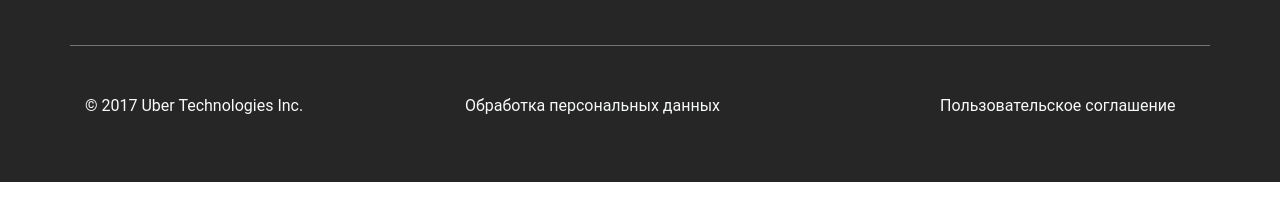
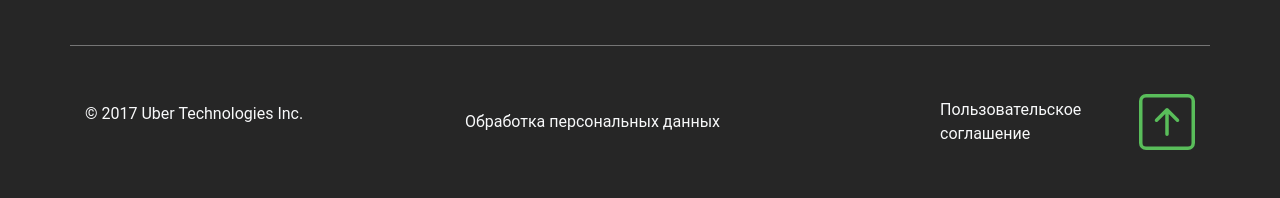
Before and after one commit to tolebijaksybai/UberEate_project, a plain HTML site: page index.html in a window 1280 px wide. Shown: the part 2073-2271 px from the top of the page. Drawn offline with nearby package versions, Linux system fonts and the light colour scheme.

Commit message:
Add arrowUp

```diff
--- a/css/style.css
+++ b/css/style.css
@@ -28,3 +28,8 @@ a {
 .logo_row {
     border-bottom: 1px solid #757575
 }
+/* .arrowUp {
+    position: fixed;
+    bottom: 5%;
+    right: 3%;
+} */
--- a/index.html
+++ b/index.html
@@ -512,15 +512,21 @@
                 </div>
             </div>
 
-            <div class="row pb-5 pt-5 text-light">
+            <div class="row pb-5 pt-5 text-light align-items-center">
                 <div class="col-xl-4 col-lg-4 col-md-4 col-sm-12 col-12">
                     <p>© 2017 Uber Technologies Inc.</p>
                 </div>
-                <div class="col-xl-4 col-lg-4  col-md-4 col-sm-12 col-12 "><a class="text-light" href="#">Обработка
+                <div class="col-xl-4 col-lg-3 col-md-4 col-sm-12 col-12"><a class="text-light" href="#">Обработка
                         персональных
                         данных</a></div>
-                <div class="col-xl-3 offset-xl-1 offset-lg-1 col-lg-3 col-md-4 col-sm-12 col-12"><a class="text-light"
+                <div class="col-xl-3 offset-lg-1 col-lg-4 col-md-4 col-sm-12 col-12 d-flex justify-content-between align-items-center"><a class="text-light"
                         href="#">Пользовательское соглашение</a>
+                        <a href="#header" class="arrowUp fixed-bottom-right">
+                            <svg width="3.5em" height="3.5em" viewBox="0 0 16 16" class="bi bi-arrow-up-square" fill="#59BD5A" xmlns="http://www.w3.org/2000/svg">
+                                <path fill="#59BD5A" fill-rule="evenodd" d="M14 1H2a1 1 0 0 0-1 1v12a1 1 0 0 0 1 1h12a1 1 0 0 0 1-1V2a1 1 0 0 0-1-1zM2 0a2 2 0 0 0-2 2v12a2 2 0 0 0 2 2h12a2 2 0 0 0 2-2V2a2 2 0 0 0-2-2H2z"/>
+                                <path fill="#59BD5A" fill-rule="evenodd" d="M8 12a.5.5 0 0 0 .5-.5V5.707l2.146 2.147a.5.5 0 0 0 .708-.708l-3-3a.5.5 0 0 0-.708 0l-3 3a.5.5 0 1 0 .708.708L7.5 5.707V11.5a.5.5 0 0 0 .5.5z"/>
+                              </svg>
+                        </a>
                 </div>
             </div>
         </div>
@@ -565,9 +571,12 @@
                     <button type="button" class="btn btn-secondary" data-dismiss="modal">Отмена</button>
                     <button type="button" class="btn btn-success">Заказать</button>
                 </div>
+
             </div>
         </div>
     </div>
+
+
 
 
   <!-- Modal Basket -->
```
